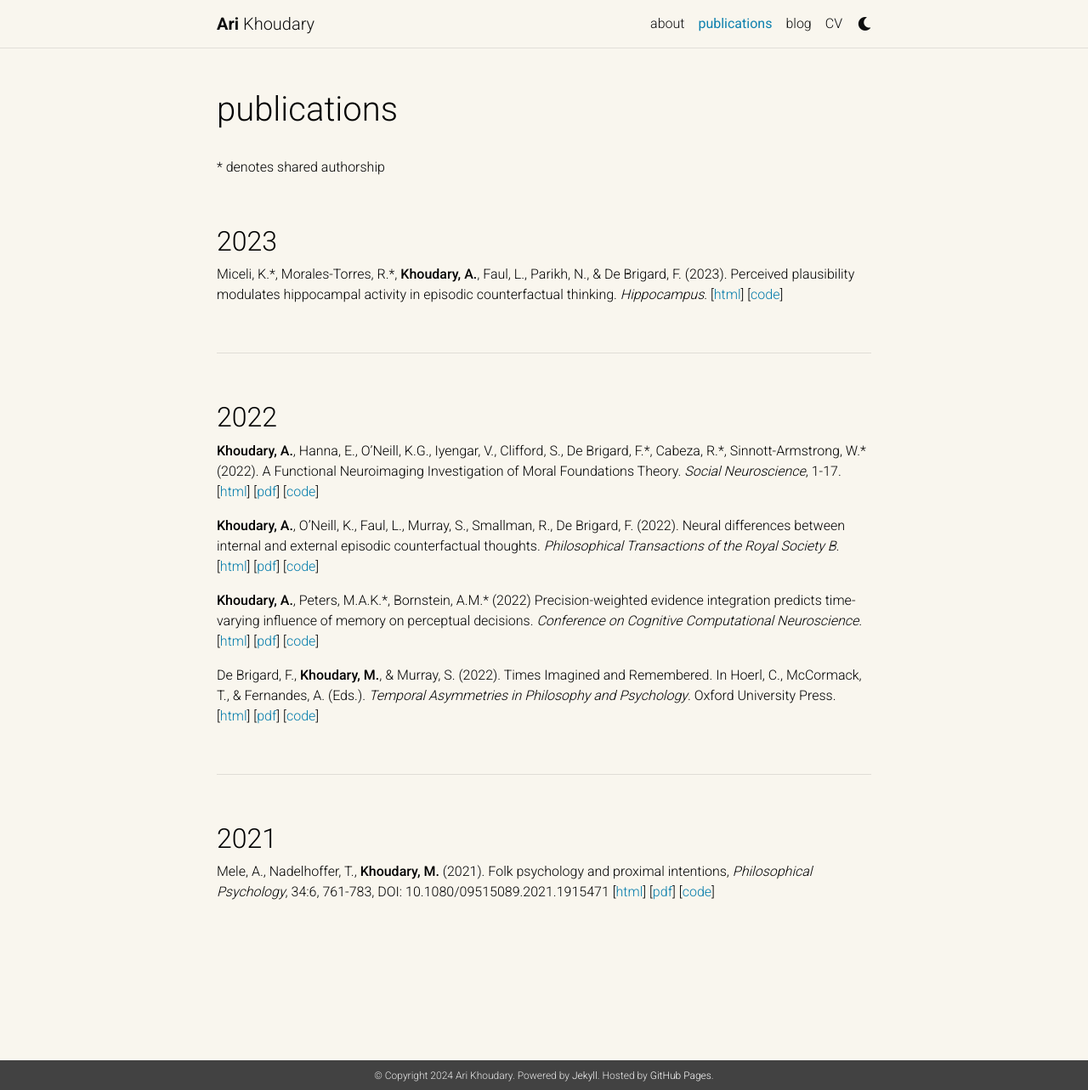
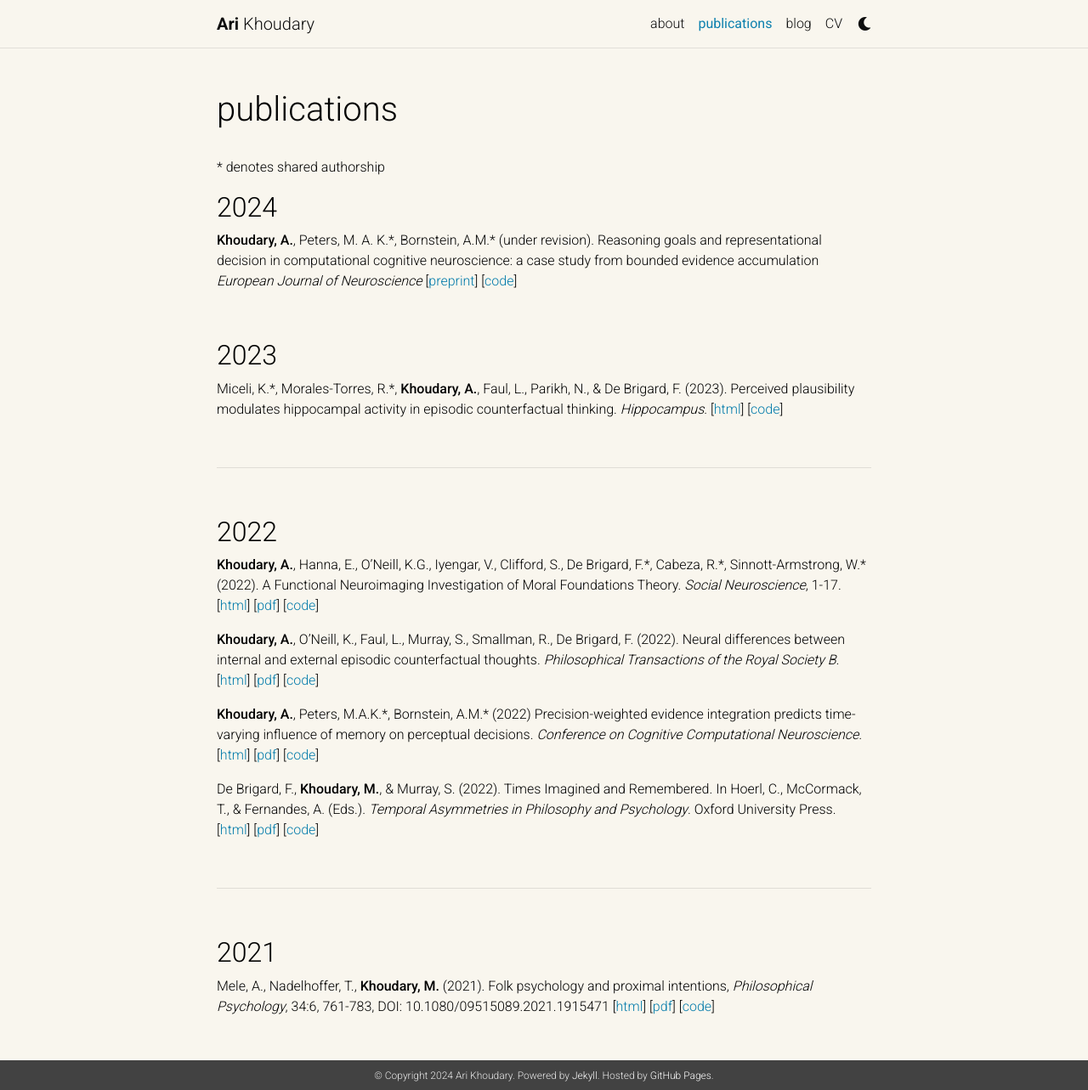
Before and after one commit to ari-khoudary/ari-khoudary.github.io, a Jekyll site: the page built from _pages/publications.md, in a window 1280 px wide and 1283 px high. Shown: the whole window at 85% size. Built offline with Jekyll 4.4.1, drawn with Linux system fonts in a browser that asks for light colours; comment, search, counter and statistics services are not loaded; a style sheet for code colours, icons or effects is not loaded.

Commit message:
update pubs page

```diff
--- a/_pages/publications.md
+++ b/_pages/publications.md
@@ -8,6 +8,10 @@ nav_order: 1
 ---
 
 \* denotes shared authorship
+
+## 2024
+
+**Khoudary, A.**, Peters, M. A. K.\*, Bornstein, A.M.\* (under revision). Reasoning goals and representational decision in computational cognitive neuroscience: a case study from bounded evidence accumulation *European Journal of Neuroscience* [[preprint](https://osf.io/preprints/psyarxiv/aqxhr)] [[code](https://github.com/ari-khoudary/time-varying-precision-weighted-msddm)]
 
 <br>
 
```
